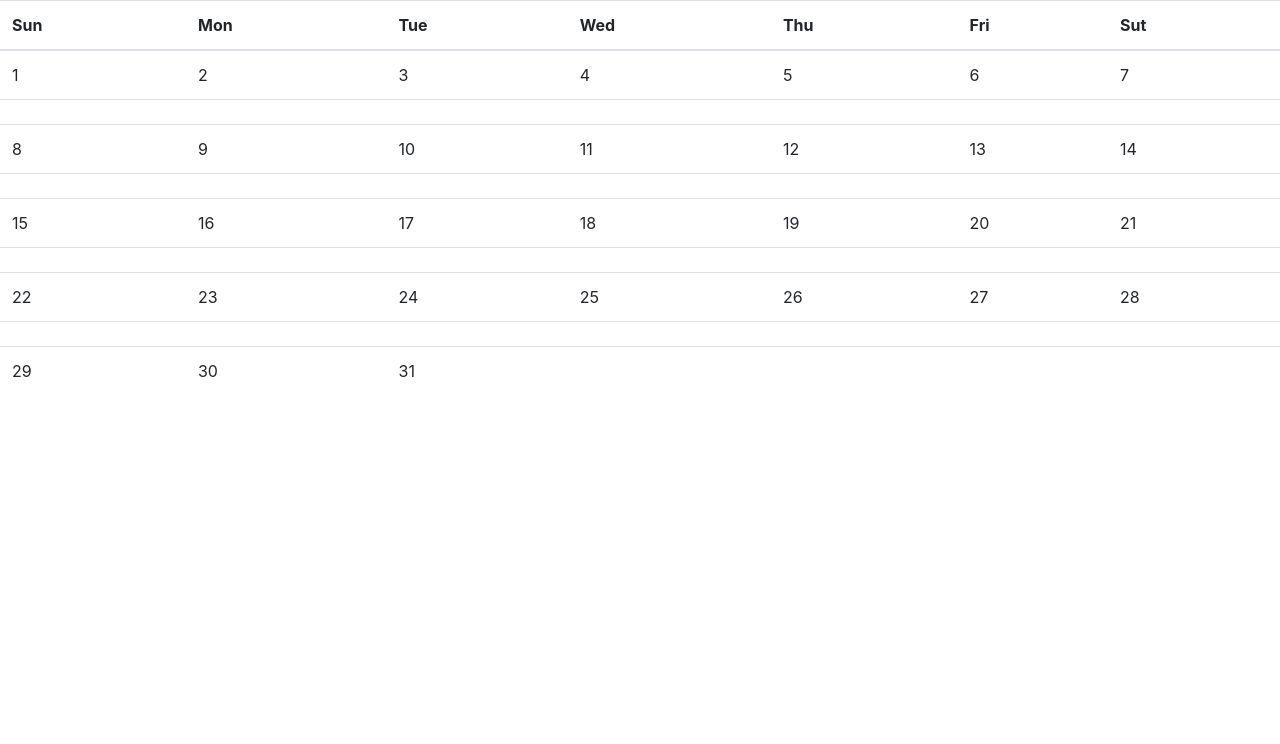
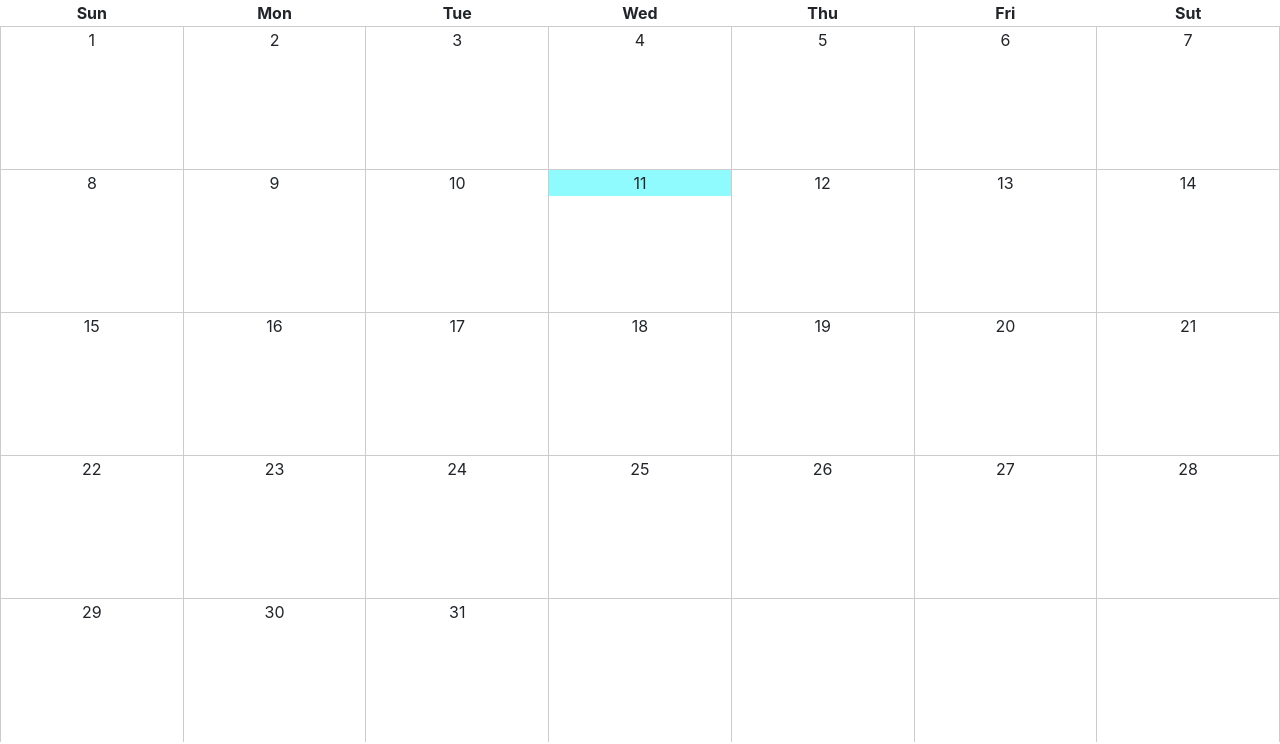
Before and after one commit to naruhiko-toda/MyCalendar, a Django app: page / in a window 1280 px wide. Shown: the part 56-800 px from the top of the page. Run offline with Django 3.2, Linux system fonts and the light colour scheme; some libraries are stand-ins or nearby versions.

Commit message:
カレンダーの見た目の調整
・当日に色をつけた
・予定欄の幅を変えた
・罫線を入れた

```diff
--- a/calen/templates/calen/index.html
+++ b/calen/templates/calen/index.html
@@ -16,8 +16,8 @@
     <div class="calendar_month">
       {% include "./modules/calendar_month.html" %}
     </div>
-    <div class="calendar_week">
-      {% include "./modules/calendar_week.html" %}
+    <div class="calendar_day">
+      {% include "./modules/calendar_day.html" %}
     </div>
     <script src="https://ajax.googleapis.com/ajax/libs/jquery/2.1.3/jquery.min.js"></script>
     <script>
@@ -33,6 +33,7 @@
       $(document).ready(function(){
         display_month(thisMonth);
         create_calendar();
+        draw_today(thisYear,thisMonth,thisDate);
       });
 
     </script>
--- /dev/null
+++ b/calen/templates/calen/modules/calendar_day.html
@@ -0,0 +1,9 @@
+<table>
+  <thead>
+    <tr>
+      <th scope="col"></th>
+    </tr>
+  </thead>
+  <tbody>
+  </tbody>
+</table>
--- a/calen/templates/calen/modules/calendar_month.html
+++ b/calen/templates/calen/modules/calendar_month.html
@@ -1,4 +1,4 @@
-<table class="table">
+<table>
   <thead>
     <tr>
       <th scope="col">Sun</th>
--- a/calen/templates/calen/modules/calendar_week.html
+++ /dev/null
@@ -1,15 +0,0 @@
-<table class="table">
-  <thead>
-    <tr>
-      <th scope="col">Sun</th>
-      <th scope="col">Mon</th>
-      <th scope="col">Tue</th>
-      <th scope="col">Wed</th>
-      <th scope="col">Thu</th>
-      <th scope="col">Fri</th>
-      <th scope="col">Sut</th>
-    </tr>
-  </thead>
-  <tbody>
-  </tbody>
-</table>
--- a/static/calen/css/index.css
+++ b/static/calen/css/index.css
@@ -2,6 +2,23 @@
   font-family: 'Pacifico', cursive;
 }
 
-.calendar_week{
+.calendar_day{
   display: none;
 }
+table{
+  width: 100%;
+  text-align: center;
+
+}
+td{
+  width: 14.2857%;
+}
+.calen_top{
+  border-top: 1px solid #ccc;
+  border-left: 1px solid #ccc;
+  border-right: 1px solid #ccc;
+}
+.calen_bottom{
+  border-left: 1px solid #ccc;
+  border-right: 1px solid #ccc;
+}
--- a/static/calen/js/index.js
+++ b/static/calen/js/index.js
@@ -6,23 +6,25 @@ function create_calendar(){
         $(".calendar_month tbody").append("<tr></tr>")
         $(".calendar_month tbody").append("<tr></tr>")
         for(var j=0; j<7; j++){
+          console.log(j)
           if(calendar["value"][i][j] != 0){
             $(".calendar_month tbody > tr:nth-child("+parseInt(2*i+1)+")").append("<td class='calen_top' id="+this_time["this_year"]+"_"+this_time["this_month"]+"_"+calendar["value"][i][j]+">"+calendar["value"][i][j]+"</td>")
-            $(".calendar_month tbody > tr:nth-child("+parseInt(2*i)+")").append("<td class='clean_bottom'></td>")
+            $(".calendar_month tbody > tr:nth-child("+parseInt(2*i+2)+")").append("<td class='calen_bottom'></td>")
           }else{
             $(".calendar_month tbody > tr:nth-child("+parseInt(2*i+1)+")").append("<td class='calen_top'></td>")
-            $(".calendar_month tbody > tr:nth-child("+parseInt(2*i)+")").append("<td class='clean_bottom'></td>")
+            $(".calendar_month tbody > tr:nth-child("+parseInt(2*i+2)+")").append("<td class='calen_bottom'></td>")
           }
         }
+        bottom_height = ($(window).height()-26-56-(27*calendar["value"].length)) / calendar["value"].length
+        $(".calen_bottom").css("height",bottom_height)
       }
       break;
-    case "week":
-      $(".calendar_week tbody").empty();
-      $(".calendar_week tbody").append("<tr></tr>")
-      $(".calendar_week tbody").append("<tr></tr>")
+    case "day":
+      $(".calendar_day tbody").empty();
+      $(".calendar_day tbody").append("<tr></tr>")
       for(var j=0; j<7; j++){
-        $(".calendar_month tbody > tr:nth-child("+parseInt(2*i+1)+")").append("<td>"+calendar["value"][i]+"</td>")
-        $(".calendar_month tbody > tr:nth-child("+parseInt(2*i)+")").append("<td></td>")
+        $(".calendar_day tbody > tr:nth-child("+parseInt(2*i+1)+")").append("<td>"+calendar["value"][i]+"</td>")
+        $(".calendar_day tbody > tr:nth-child("+parseInt(2*i)+")").append("<td></td>")
       }
       break;
   }
@@ -30,6 +32,10 @@ function create_calendar(){
 
 function display_month(month){
   $(".thisMonth").html(month+" 月")
+}
+
+function draw_today(thisYear,thisMonth,thisDate){
+  $("#"+thisYear+"_"+thisMonth+"_"+thisDate).css("background-color","#8ffbff")
 }
 
 function calendar_move(element){
@@ -47,7 +53,6 @@ function calendar_move(element){
       type:'POST',
   })
   .then(
-      // 1つめは通信成功時のコールバック
       function (data) {
         console.log(data)
         this_time = JSON.parse(data["this_time"])
@@ -57,7 +62,6 @@ function calendar_move(element){
         display_month(this_time["this_month"])
         create_calendar();
       },
-      // 2つめは通信失敗時のコールバック
       function () {
         alert("読み込み失敗");
   });
```
